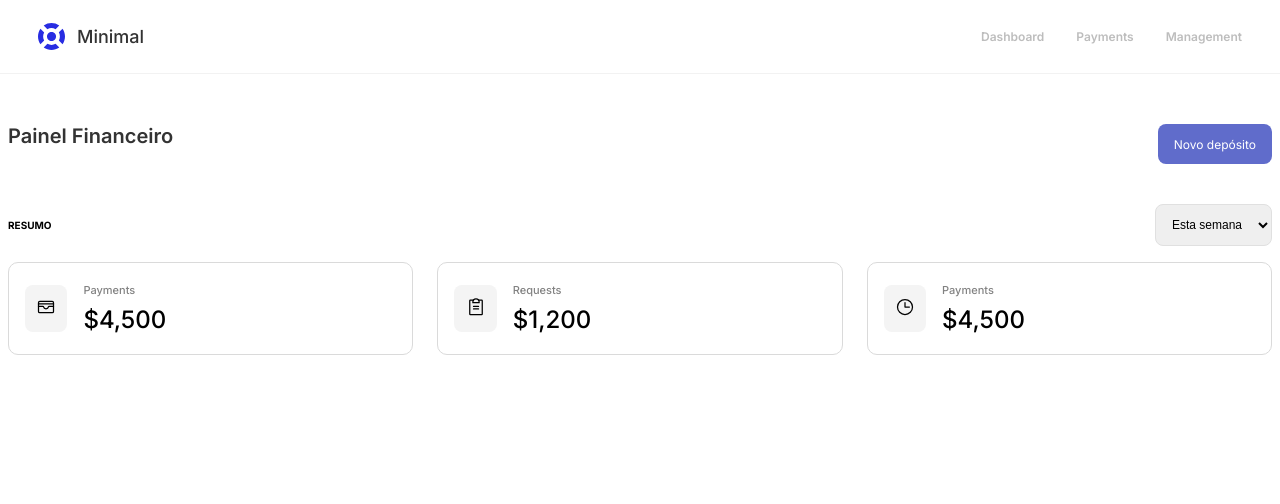
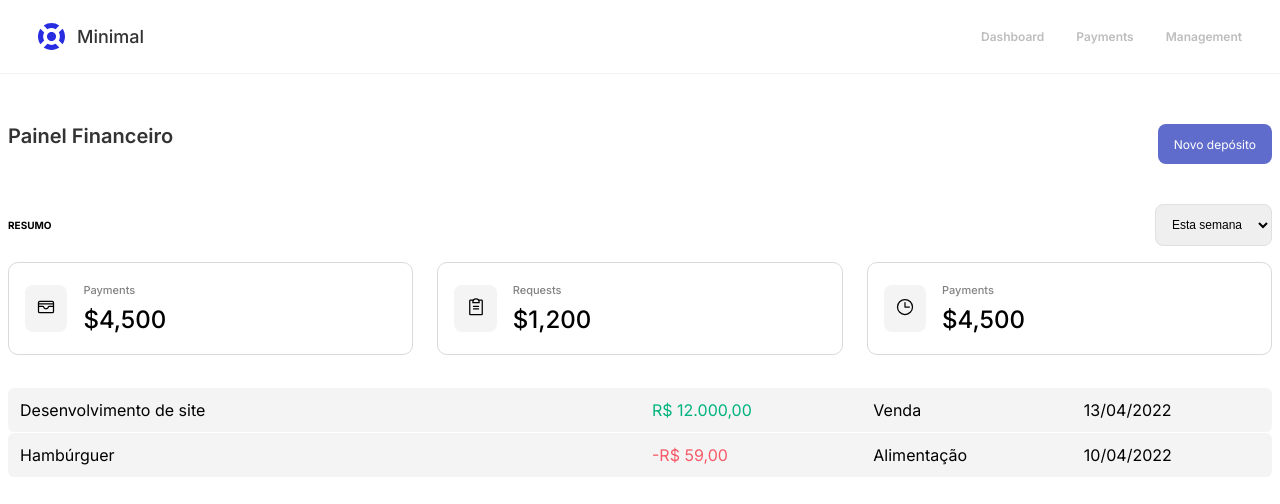
Before and after one commit to luiabdiel/Minimal, a React (Vite) app: page / in a window 1280 px wide. Shown: the top 504 px of the page. Built offline with nearby package versions, Linux system fonts and the light colour scheme.

Commit message:
feat: new component table

```diff
--- /dev/null
+++ b/src/components/Table/index.tsx
@@ -0,0 +1,32 @@
+import { PriceHighlight, TableContainer, TableContent } from "./styles";
+
+export function Table() {
+    return (
+        <TableContainer>
+            <TableContent>
+            <tbody>
+            <tr>
+              <td width="50%">Desenvolvimento de site</td>
+              <td>
+                <PriceHighlight variant="income">
+                  R$ 12.000,00
+                </PriceHighlight>
+              </td>
+              <td>Venda</td>
+              <td>13/04/2022</td>
+            </tr>
+            <tr>
+              <td width="50%">Hambúrguer</td>
+              <td>
+                <PriceHighlight variant="outcome">
+                  -R$ 59,00
+                </PriceHighlight>
+              </td>
+              <td>Alimentação</td>
+              <td>10/04/2022</td>
+            </tr>
+          </tbody>
+            </TableContent>
+        </TableContainer>
+    )
+}
--- /dev/null
+++ b/src/components/Table/styles.ts
@@ -0,0 +1,38 @@
+import styled from "styled-components";
+
+export const TableContainer = styled.main`
+    max-width: 79rem;
+    width: 100%;
+
+    margin: 2rem auto 0;
+`
+
+export const TableContent = styled.table`
+    width: 100%;
+    border-collapse: separate;
+    border-spacing: 0 0.1rem;
+
+    td {
+        background-color: ${({ theme }) => theme['white-400']};
+        padding: 0.75rem;
+
+        &:first-child {
+            border-top-left-radius: 6px;
+            border-bottom-left-radius: 6px;
+        }
+
+        &:last-child {
+            border-top-right-radius: 6px;
+            border-bottom-right-radius: 6px;
+        }
+    }
+
+`
+
+interface PriceHighlightProps {
+    variant?: 'income' | 'outcome'
+}
+
+export const PriceHighlight = styled.span<PriceHighlightProps>`
+    color: ${(props) => props.variant === 'income' ? props.theme['green-300'] : props.theme['red-300']};
+`
--- a/src/pages/Transactions/index.tsx
+++ b/src/pages/Transactions/index.tsx
@@ -1,6 +1,7 @@
 import { Header } from "../../components/Header";
 import { Navbar } from "../../components/Navbar";
 import { Summary } from "../../components/Summary";
+import { Table } from "../../components/Table";
 
 export function Transactions() {
     return (
@@ -8,6 +9,7 @@
             <Navbar />
             <Header />
             <Summary />
+            <Table />
         </>
     )
 }
--- a/src/styles/themes/default.ts
+++ b/src/styles/themes/default.ts
@@ -1,6 +1,8 @@
 export const defaultTheme = {
     white: '#FFF',
+    'white-100': '#FFFAF1',
     'white-300': '#F2F2F2',
+    'white-200': '#F5FBF8',
     'white-400': '#F4F4F4',
     'white-500': '#E0E0E0',
     'blue-500': '#606CCB',
@@ -13,7 +15,12 @@
     'gray-200': '#DADADA',
     'gray-100': 'rgba(218, 218, 218, 0.4);',
     'yellow-700': '#CB8A14',
-    'yellow-100': '#FFFAF1',
+    'green-700': '#015F43',
+    'green-600': '#00875F',
     'green-500': '#359A73',
-    'green-100': '#F5FBF8',
+    'green-300': '#00B37E',
+    'red-300': '#F75A68',
+    'red-500': '#AB222E',
+    'red-700': '#7A1921',
+
 } as const
```
Also changed, not shown: src/pages/Transactions/styles.ts (deleted).
